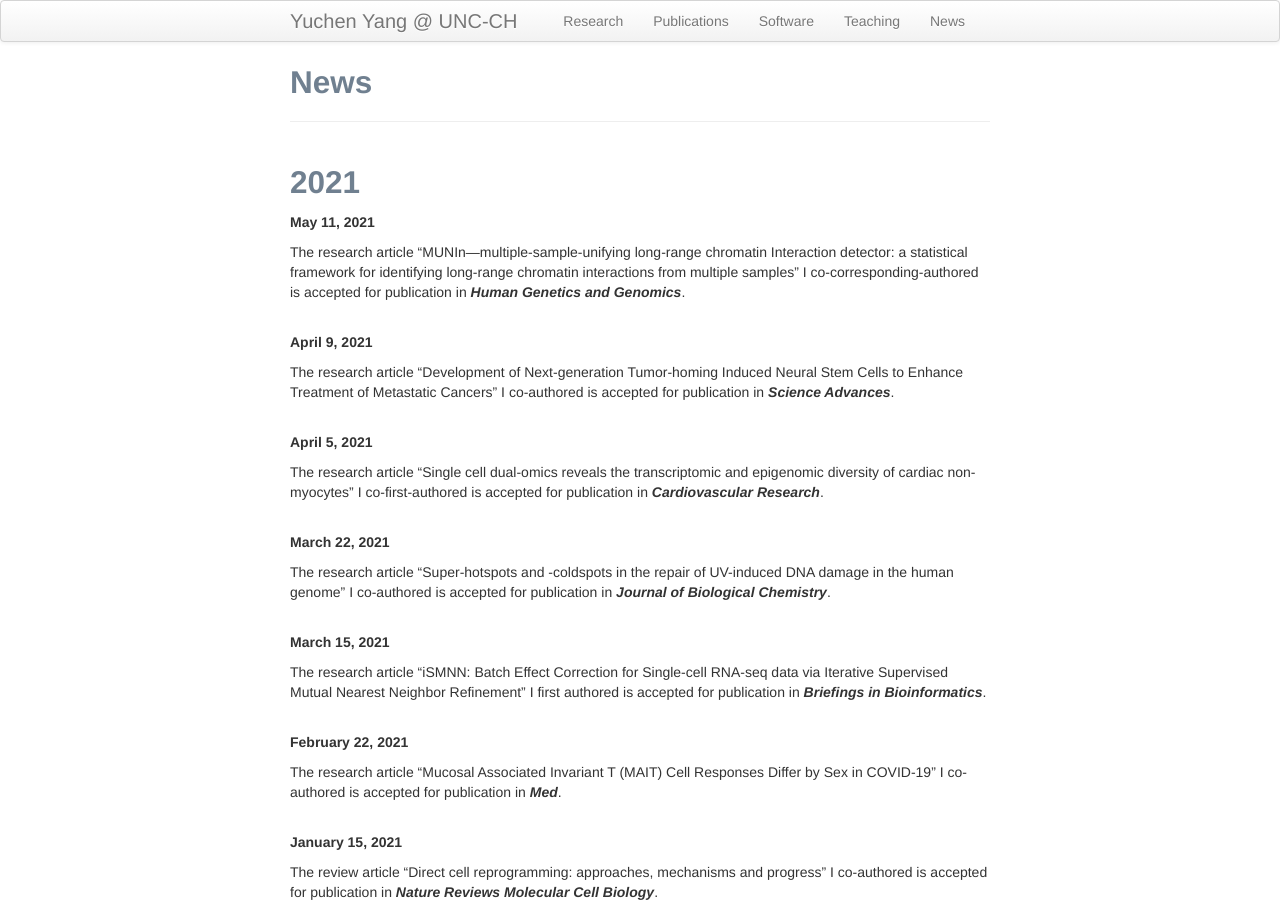
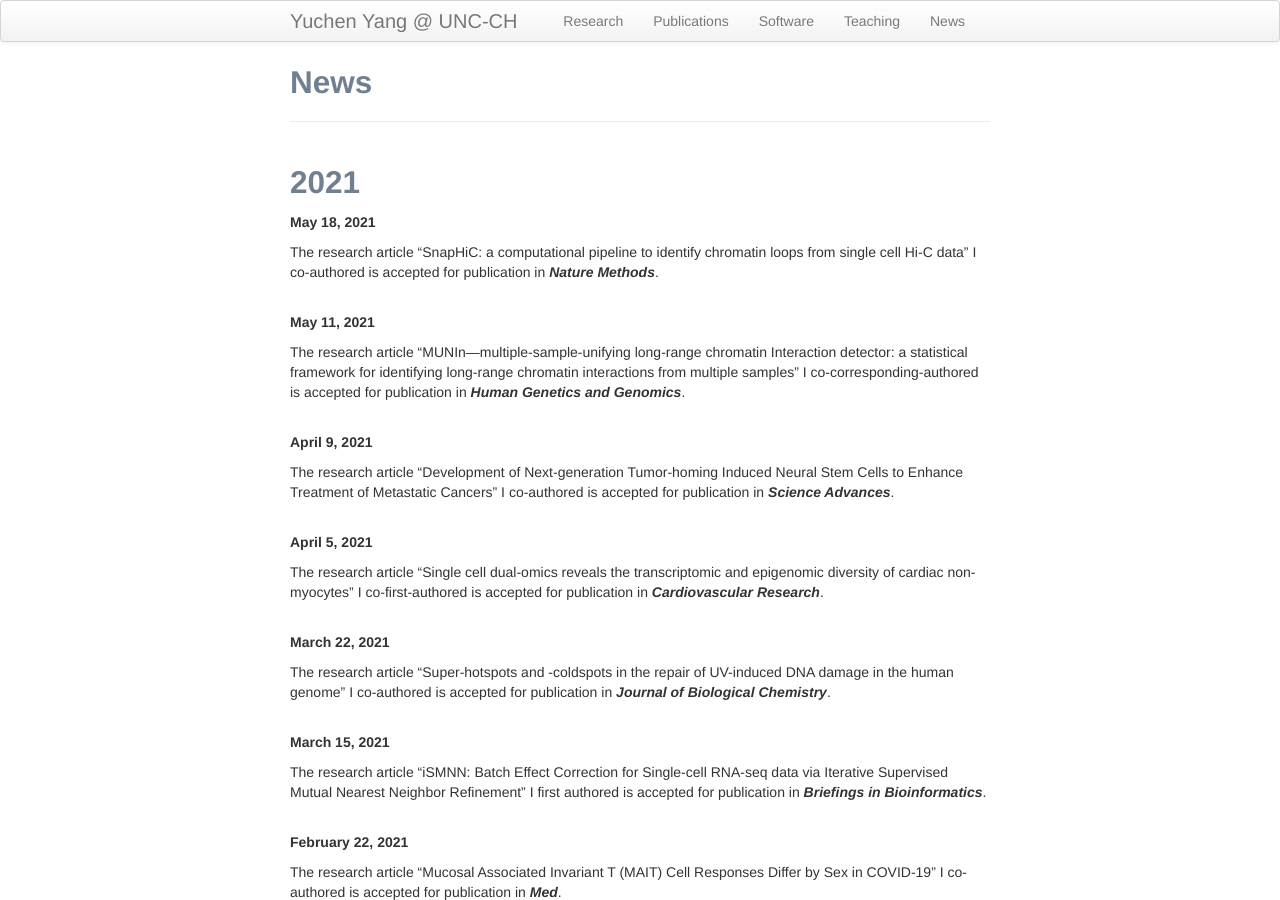
Before and after one commit to yycunc/yycunc.github.io, a Jekyll site: the page built from pages/News.md, in a window 1280 px wide and 900 px high. Built offline with Jekyll 4.4.1, drawn with Linux system fonts in a browser that asks for light colours.

Commit message:
Update News.md

```diff
--- a/pages/News.md
+++ b/pages/News.md
@@ -4,6 +4,11 @@ title: News
 ---
 
 ## 2021
+<b>May 18, 2021</b><br/>
+
+The research article "SnapHiC: a computational pipeline to identify chromatin loops from single cell Hi-C data" I co-authored is accepted for publication in ***Nature Methods***.<br/>
+<br/>
+
 <b>May 11, 2021</b><br/>
 
 The research article "MUNIn—multiple-sample-unifying long-range chromatin Interaction detector: a statistical framework for identifying long-range chromatin interactions from multiple samples" I co-corresponding-authored is accepted for publication in ***Human Genetics and Genomics***.<br/>
```
